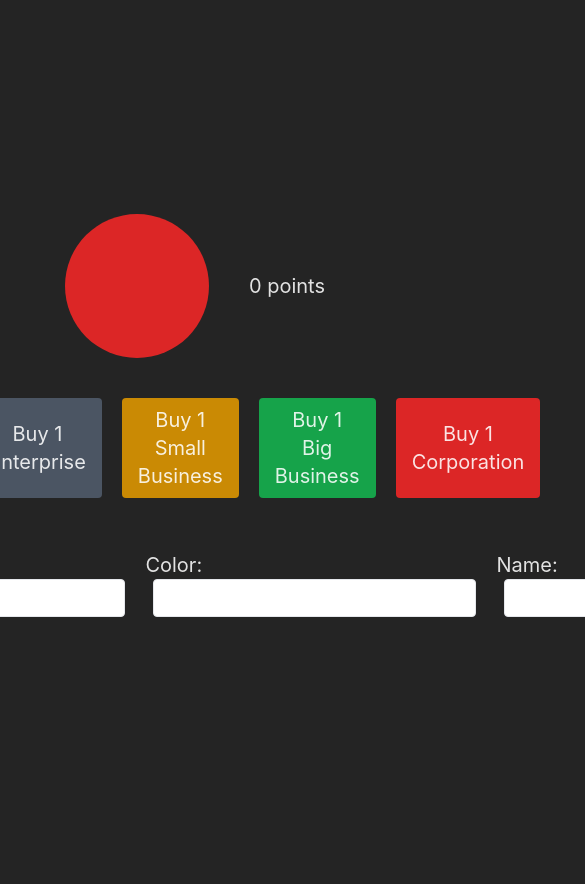
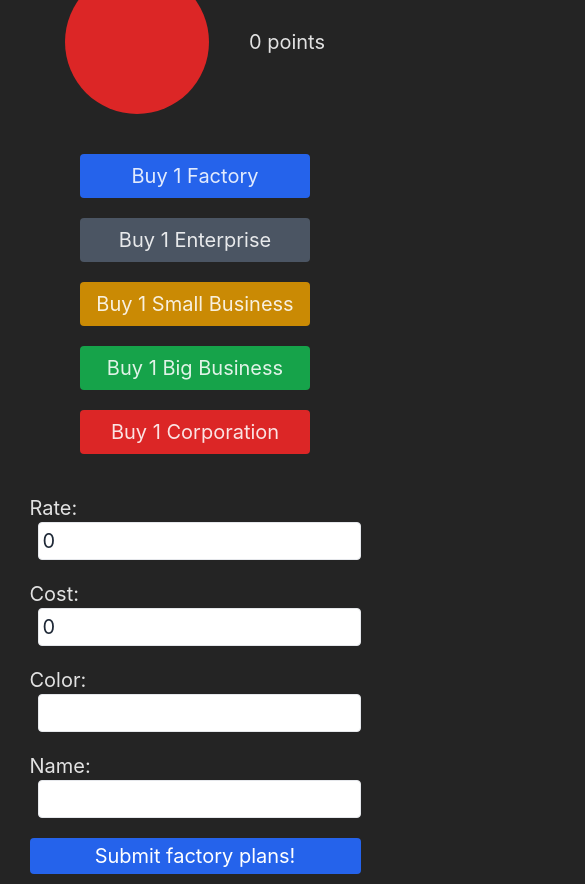
Before and after one commit to abhishekpatelmc/react-ts-project, a React (Vite) app: page / in a window 390 px wide. Shown: the top 884 px of the page, 585 px wide, since content can reach past the window. Built offline with nearby package versions, Linux system fonts and the light colour scheme.

Commit message:
Refactor: reponsiveness of buttons and form component

```diff
--- a/src/App.tsx
+++ b/src/App.tsx
@@ -56,16 +56,16 @@ function App() {
   }, [purchases]);
 
   return (
-    <div className="flex flex-col justify-center items-center h-screen space-y-10 text-xl">
-      <div className="flex space-x-10 items-center">
+    <div className="flex flex-col justify-center items-center h-screen space-y-10 text-xl p-5 lg:p-0">
+      <div className="flex space-x-10 items-center flex-wrap">
         <button
           onClick={() => setCount(count + 1)}
           className="w-36 h-36 bg-red-600 rounded-full"
         ></button>
-        <p>{count} points</p>
+        <p className="text-center">{count} points</p>
       </div>
 
-      <div className="flex space-x-5">
+      <div className="lg:flex lg:space-x-5 grid gap-5 flex-wrap justify-center">
         <button
           onClick={() =>
             buyPurchase({ type: "Factory", rate: 1, cost: 5, color: "blue" })
@@ -138,7 +138,10 @@ function App() {
         ))}
       </div>
 
-      <form onSubmit={handleFormSubmit} className="flex space-x-5 items-center">
+      <form
+        onSubmit={handleFormSubmit}
+        className="lg:flex lg:space-x-5 grid gap-5 items-center flex-wrap justify-center"
+      >
         <label>
           Rate:
           <input
@@ -191,7 +194,7 @@ function App() {
         </button>
       </form>
 
-      <div className="flex flex-wrap">
+      <div className="flex flex-wrap justify-center">
         {purchases.map((purchase, index) => (
           <div
             key={index}
```
